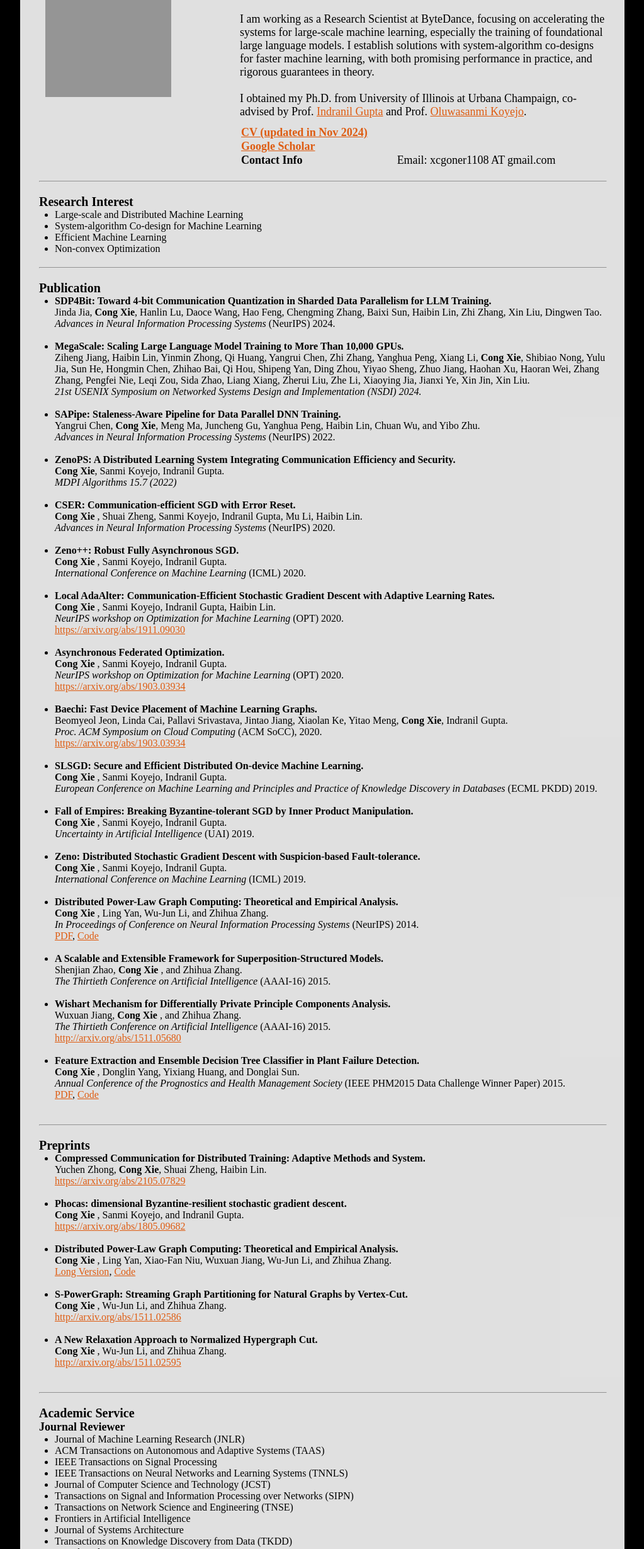
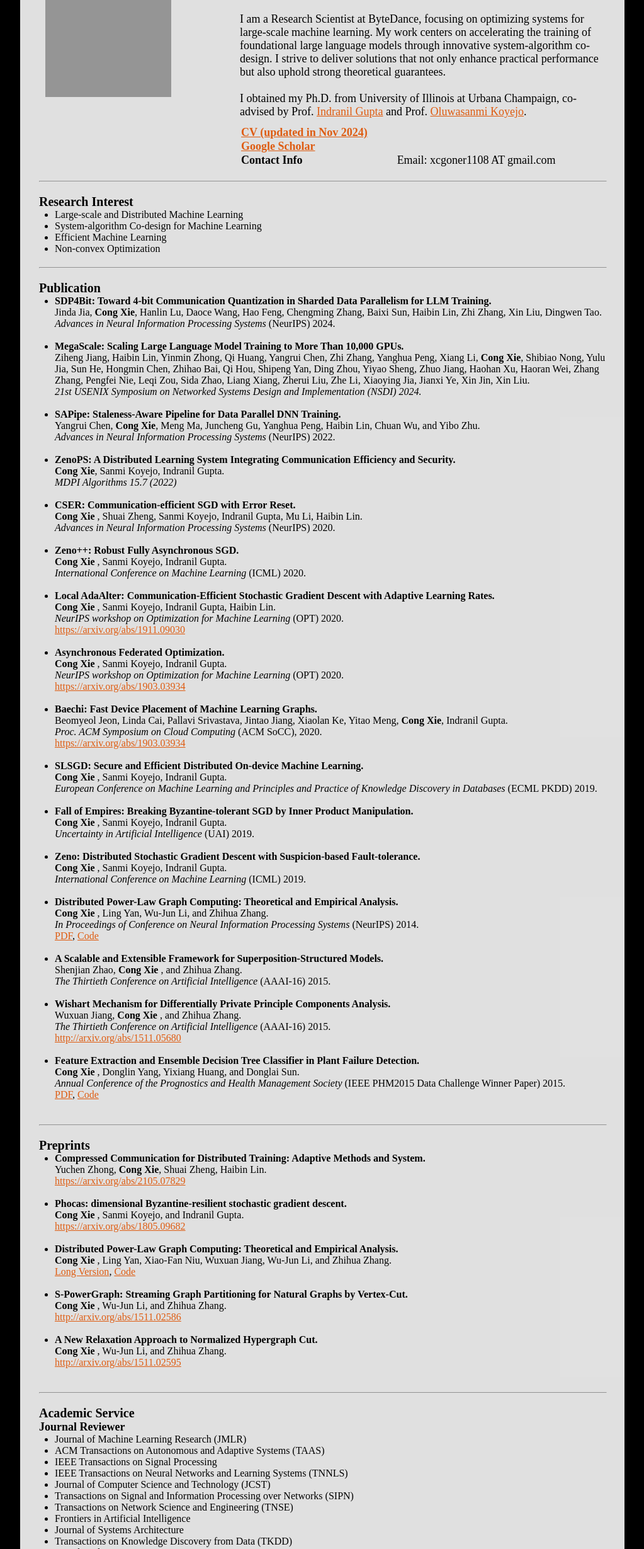
Before and after one commit to congxie1108/congxie1108.github.io, a plain HTML site: page index.html in a window 1280 px wide. Shown: the part 101-2560 px from the top of the page at 63% size, without its empty margins (128-1151 px from the left). Drawn offline with Linux system fonts and the light colour scheme; grey boxes are pictures that could not be loaded.

Commit message:
update homepage

```diff
--- a/index.html
+++ b/index.html
@@ -16,7 +16,7 @@
 							<h1 style="font-size:36pt;"><strong>Cong Xie</strong></h1>
 							<div>
 								<br>
-								<p>I am working as a Research Scientist at ByteDance, focusing on accelerating the systems for large-scale machine learning, especially the training of foundational large language models. I establish solutions with system-algorithm co-designs for faster machine learning, with both promising performance in practice, and rigorous guarantees in theory. </p>
+								<p>I am a Research Scientist at ByteDance, focusing on optimizing systems for large-scale machine learning. My work centers on accelerating the training of foundational large language models through innovative system-algorithm co-design. I strive to deliver solutions that not only enhance practical performance but also uphold strong theoretical guarantees.</p>
 								<br>
 								<p>I obtained my Ph.D. from University of Illinois at Urbana Champaign, co-advised by Prof. <a href="http://indy.cs.illinois.edu">Indranil Gupta</a> and Prof. <a href="http://sanmi.cs.illinois.edu/">Oluwasanmi Koyejo</a>. </p>
 
@@ -281,7 +281,7 @@
 					<h3>Journal Reviewer</h3>
 					<ul>
 						<li>
-							Journal of Machine Learning Research (JNLR)
+							Journal of Machine Learning Research (JMLR)
 						</li>
 						<li>
 							ACM Transactions on Autonomous and Adaptive Systems (TAAS)
```
